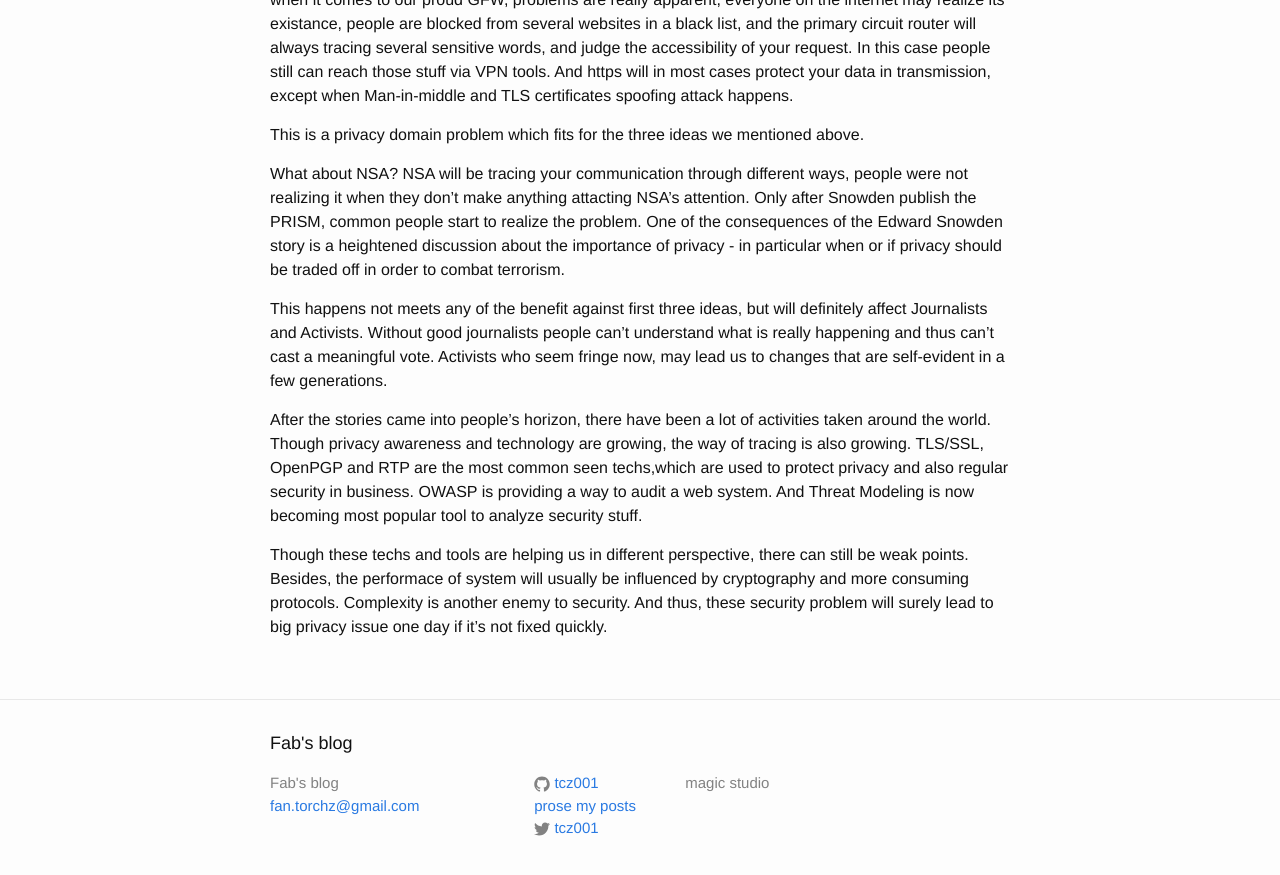
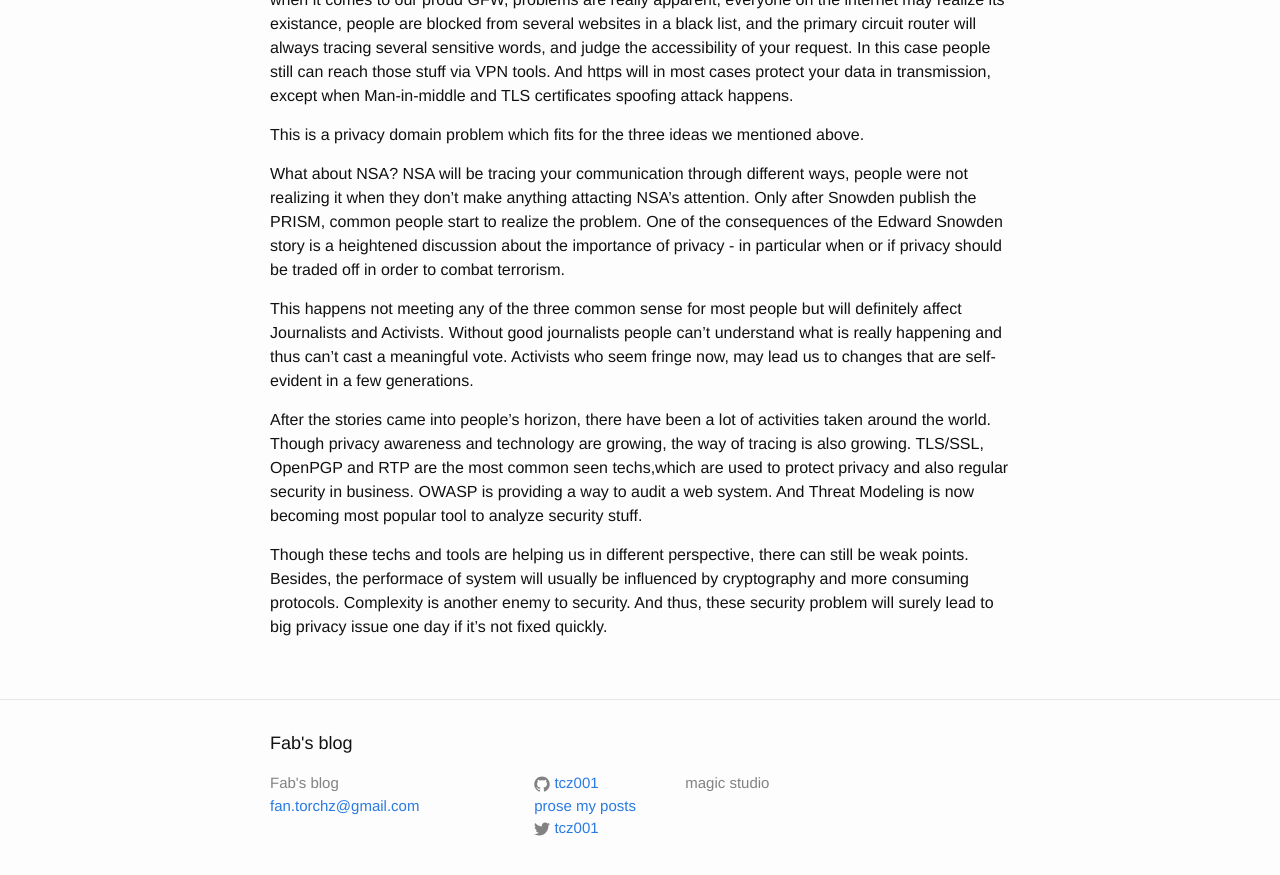
Before and after one commit to tcz001/tcz001.github.io, a Jekyll site: the page built from _posts/2015-06-01-musing-in-privacy.md, in a window 1280 px wide and 900 px high, scrolled down 875 px. Shown: the top 875 px of the window. Built offline with Jekyll 4.4.1, drawn with Linux system fonts in a browser that asks for light colours.

Commit message:
Updated 2015-06-01-musing-in-privacy.md

```diff
--- a/_posts/2015-06-01-musing-in-privacy.md
+++ b/_posts/2015-06-01-musing-in-privacy.md
@@ -37,7 +37,7 @@ This is a privacy domain problem which fits for the three ideas we mentioned abo
 
 What about NSA? NSA will be tracing your communication through different ways, people were not realizing it when they don't make anything attacting NSA's attention. Only after Snowden publish the PRISM, common people start to realize the problem. One of the consequences of the Edward Snowden story is a heightened discussion about the importance of privacy - in particular when or if privacy should be traded off in order to combat terrorism.
 
-This happens not meets any of the benefit against first three ideas, but will definitely affect Journalists and Activists. Without good journalists people can't understand what is really happening and thus can't cast a meaningful vote. Activists who seem fringe now, may lead us to changes that are self-evident in a few generations.
+This happens not meeting any of the three common sense for most people but will definitely affect Journalists and Activists. Without good journalists people can't understand what is really happening and thus can't cast a meaningful vote. Activists who seem fringe now, may lead us to changes that are self-evident in a few generations.
 
 After the stories came into people's horizon, there have been a lot of activities taken around the world. Though privacy awareness and technology are growing, the way of tracing is also growing. TLS/SSL, OpenPGP and RTP are the most common seen techs,which are used to protect privacy and also regular security in business. OWASP is providing a way to audit a web system. And Threat Modeling is now becoming most popular tool to analyze security stuff.
 
```
